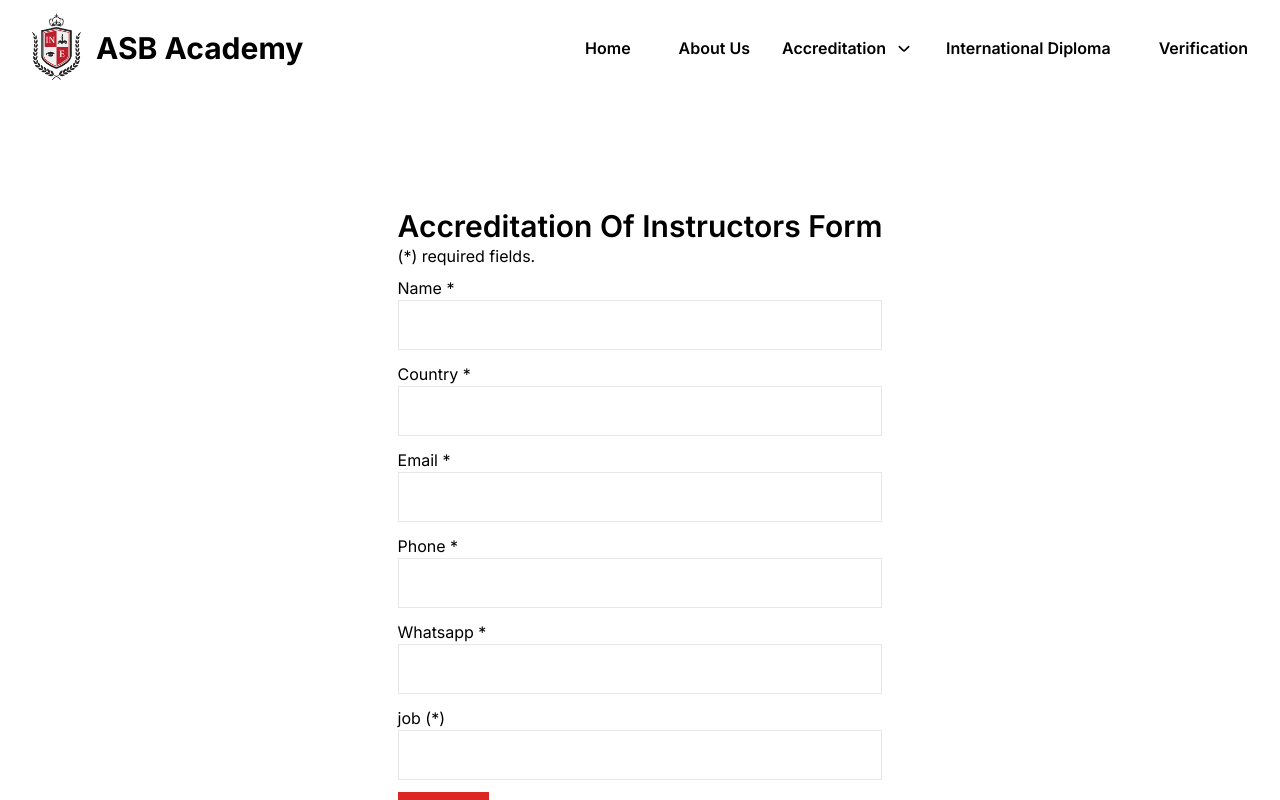
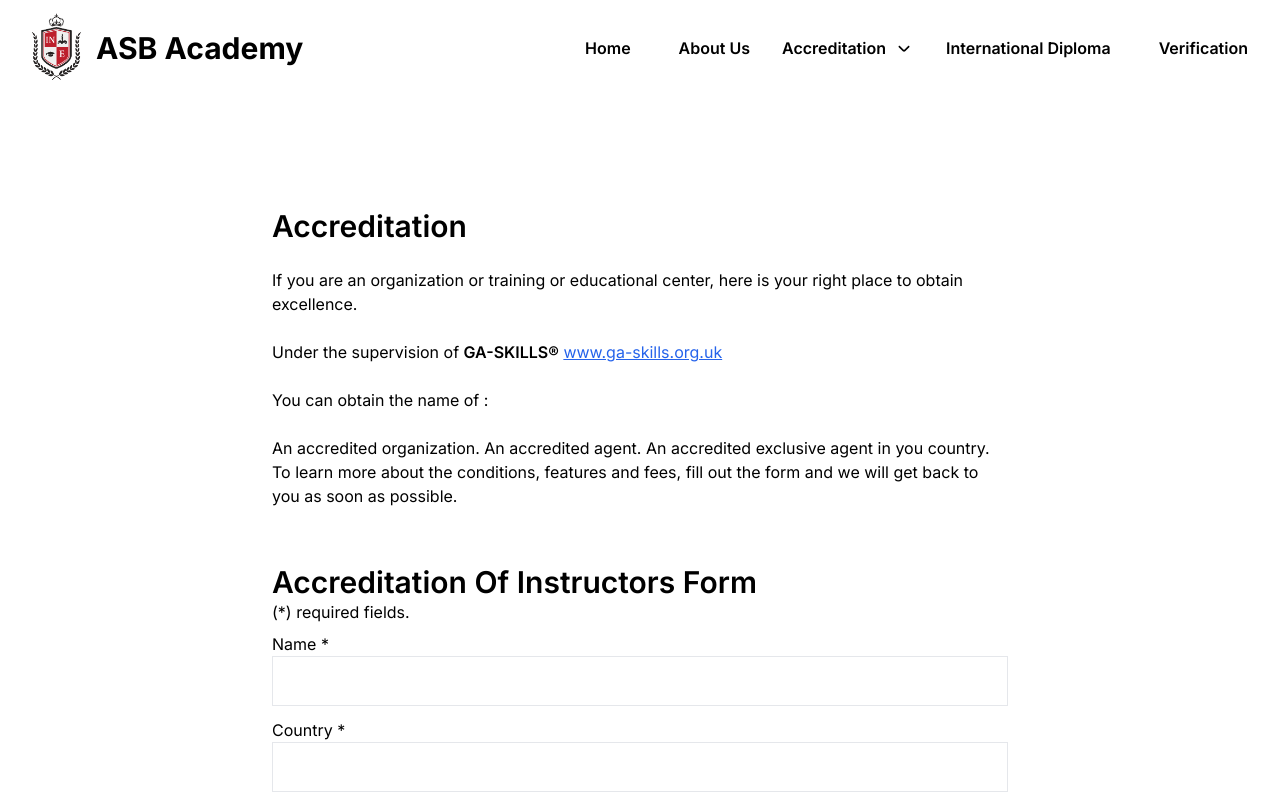
Before and after one commit to Ayoub900/gaps, a Next.js app: page /instructors-acc in a window 1280 px wide. Shown: the top 800 px of the page. Built offline with nearby package versions, Linux system fonts and the light colour scheme.

Commit message:
add a paragraph to 2 pages

```diff
--- a/src/app/institutions-acc/page.tsx
+++ b/src/app/institutions-acc/page.tsx
@@ -59,13 +59,13 @@ export default function page({ searchParams: { s } }: PageProps) {
     return (
         <div className='flex flex-col justify-center p-4 md:p-24'>
             <form action={handleSubmit} className='p-4 mx-auto bg-white max-w-3xl'>
-                <p>
+                <p className='mb-8'>
                     <h1 className='text-3xl font-semibold'>Accreditation</h1>
                     <br />
                     If you are an organization or training or educational center, here is your right place to obtain excellence.
                     <br />
                     <br />
-                    Under the supervision of <strong className='font-semibold'>ASBA®</strong> <Link href={"/"}></Link>www.asba.org.uk
+                    Under the supervision of <strong className='font-semibold'>GA-SKILLS®</strong> <Link className='underline text-blue-600' href={"https://www.ga-skills.org.uk"}>www.ga-skills.org.uk</Link>
                     <br />
                     <br />
                     You can obtain the name of :
--- a/src/app/instructors-acc/page.tsx
+++ b/src/app/instructors-acc/page.tsx
@@ -3,6 +3,7 @@ import { Metadata } from 'next'
 import { redirect } from 'next/navigation'
 import React from 'react'
 import FormSubmitButton from '../_components/ui/FormSubmitButton'
+import Link from 'next/link'
 
 interface PageProps {
     searchParams: {
@@ -52,7 +53,27 @@ export default function page({ searchParams: { s } }: PageProps) {
     }
     return (
         <div className='flex flex-col justify-center p-4 md:p-24'>
-            <form action={handleSubmit} className='p-4 mx-auto bg-white '>
+            <form action={handleSubmit} className='p-4 mx-auto bg-white max-w-3xl'>
+                <p className='mb-8'>
+                    <h1 className='text-3xl font-semibold'>Accreditation</h1>
+                    <br />
+                    If you are an organization or training or educational center, here is your right place to obtain excellence.
+                    <br />
+                    <br />
+                    Under the supervision of <strong className='font-semibold'>GA-SKILLS®</strong> <Link className='underline text-blue-600' href={"https://www.ga-skills.org.uk"}>www.ga-skills.org.uk</Link>
+                    <br />
+                    <br />
+                    You can obtain the name of :
+                    <br />
+                    <br />
+                    An accredited organization.
+                    An accredited agent.
+                    An accredited exclusive agent in you country.
+                    To learn more about the conditions, features and fees,
+                    fill out the form and we will get back to you as soon as possible.
+                    <br />
+                    <br />
+                </p>
                 <h1 className='text-3xl font-semibold'>Accreditation Of Instructors Form</h1>
                 <p className='mb-2'>(*) required fields.</p>
                 <label className='flex flex-col'>
--- a/src/app/international-diploma/page.tsx
+++ b/src/app/international-diploma/page.tsx
@@ -3,6 +3,7 @@ import { Metadata } from 'next'
 import { redirect } from 'next/navigation'
 import React from 'react'
 import FormSubmitButton from '../_components/ui/FormSubmitButton'
+import Link from 'next/link'
 
 interface PageProps {
     searchParams: {
@@ -51,7 +52,27 @@ export default function page({ searchParams: { s } }: PageProps) {
     }
     return (
         <div className='flex flex-col justify-center p-4 md:p-24'>
-            <form action={handleSubmit} className='p-4 mx-auto bg-white '>
+            <form action={handleSubmit} className='p-4 mx-auto bg-white  max-w-3xl'>
+                <p className='mb-8'>
+                    <h1 className='text-3xl font-semibold'>Accreditation</h1>
+                    <br />
+                    If you are an organization or training or educational center, here is your right place to obtain excellence.
+                    <br />
+                    <br />
+                    Under the supervision of <strong className='font-semibold'>GA-SKILLS®</strong> <Link className='underline text-blue-600' href={"https://www.ga-skills.org.uk"}>www.ga-skills.org.uk</Link>
+                    <br />
+                    <br />
+                    You can obtain the name of :
+                    <br />
+                    <br />
+                    An accredited organization.
+                    An accredited agent.
+                    An accredited exclusive agent in you country.
+                    To learn more about the conditions, features and fees,
+                    fill out the form and we will get back to you as soon as possible.
+                    <br />
+                    <br />
+                </p>
                 <h1 className='text-3xl font-semibold'>International Diploma Form</h1>
                 <p className='mb-2'>(*) required fields.</p>
                 <label className='flex flex-col'>
```
